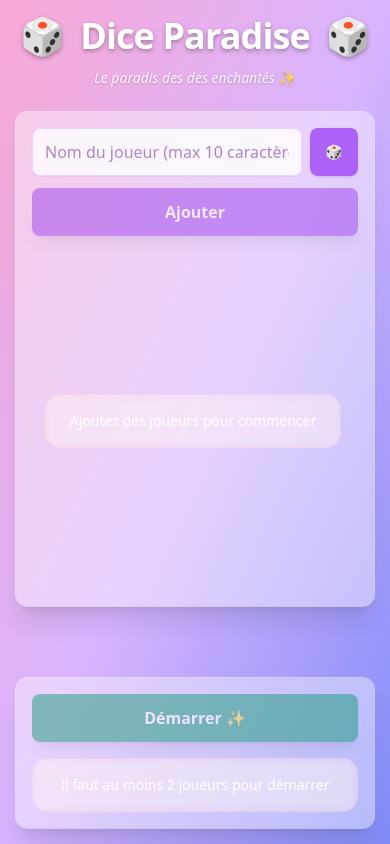
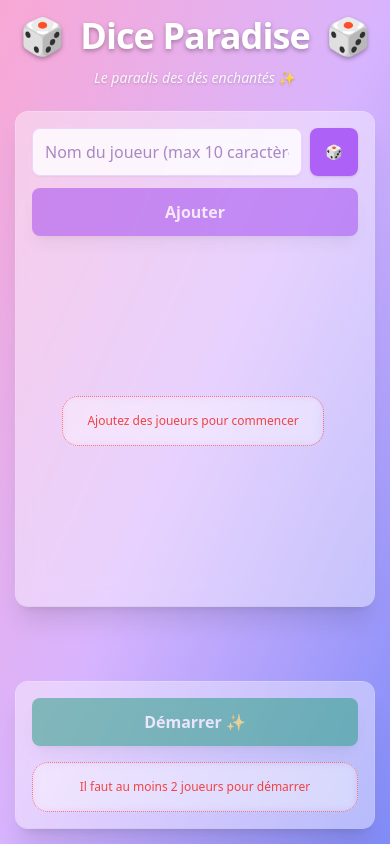
Before and after one commit to vignalivincent/romane-dice-paradise, a React (Vite) app: page / in a window 390 px wide. Built offline with nearby package versions, Linux system fonts and the light colour scheme.

Commit message:
✨ fix(players):  update InfoMessage styles

```diff
--- a/src/components/ui/InfoMessage.tsx
+++ b/src/components/ui/InfoMessage.tsx
@@ -7,12 +7,10 @@ interface InfoMessageProps {
 }
 
 export const InfoMessage: FC<InfoMessageProps> = ({ children, icon, withSparkles = false }) => (
-  <div className="flex items-center justify-center gap-3 px-6 py-4 bg-red-100/20 backdrop-blur-sm border border-red-200/30 rounded-2xl">
+  <div className="flex items-center justify-center gap-3 px-6 py-4 border border-red-400 border-dotted  backdrop-blur-sm rounded-2xl">
     {icon}
     {withSparkles && <span className="opacity-75">✨</span>}
-    <span className="text-white font-medium text-sm lg:text-base">
-      {children}
-    </span>
+    <span className="text-red-500 text-xs font-normal lg:text-base">{children}</span>
     {withSparkles && <span className="opacity-75">✨</span>}
   </div>
 );
--- a/src/features/game/store/slices/playersSlice.ts
+++ b/src/features/game/store/slices/playersSlice.ts
@@ -2,7 +2,7 @@ import { StateCreator } from 'zustand';
 import { Player, ScoreCategory } from '@/types/game';
 
 // Constants
-const MAX_PLAYERS = 5;
+const MAX_PLAYERS = 6;
 
 export interface PlayersSlice {
   players: Player[];
```
